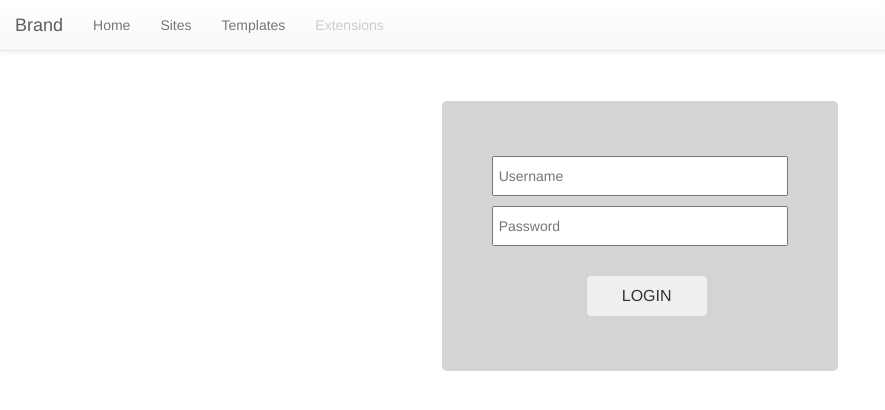
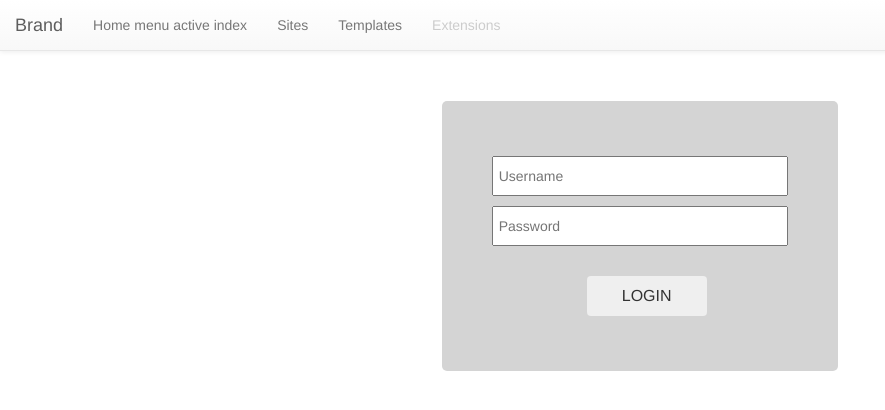
Before and after one commit to Magestore/devops-demo-omnichannel-api-backend, a Django app: page /login/ in a window 1280 px wide. Shown: the top 410 px of the page, without its empty margins (0-885 px from the left). Run offline with Django 3.2, Linux system fonts and the light colour scheme; some libraries are stand-ins or nearby versions.

Commit message:
add context menu to view

```diff
--- a/omni/templates/header.html
+++ b/omni/templates/header.html
@@ -16,7 +16,7 @@
         <!-- Collect the nav links, forms, and other content for toggling -->
         <div class="collapse navbar-collapse" id="navbar-collapse">
             <ul class="nav navbar-nav">
-                <li class="{% if menu.active == 'home' %}active{% endif %}"><a href="/">Home {% if menu.active == 'home' %}<span class="sr-only">(current)</span>{% endif %}</a></li>
+                <li class="{% if menu.active == 'home' %}active{% endif %}"><a href="/">Home menu active {{ menu.active }} {% if menu.active == 'home' %}<span class="sr-only">(current)</span>{% endif %}</a></li>
                 <li class="{% if menu.active == 'site' %}active{% endif %}"><a href="/sites/" class="navbar-link">Sites</a></li>
                 <li class="{% if menu.active == 'template' %}active{% endif %}"><a href="/templates/" class="navbar-link">Templates</a></li>
                 <li class="disabled" title="This feature not available now!"><a href="#" class="navbar-link">Extensions</a></li>
```
